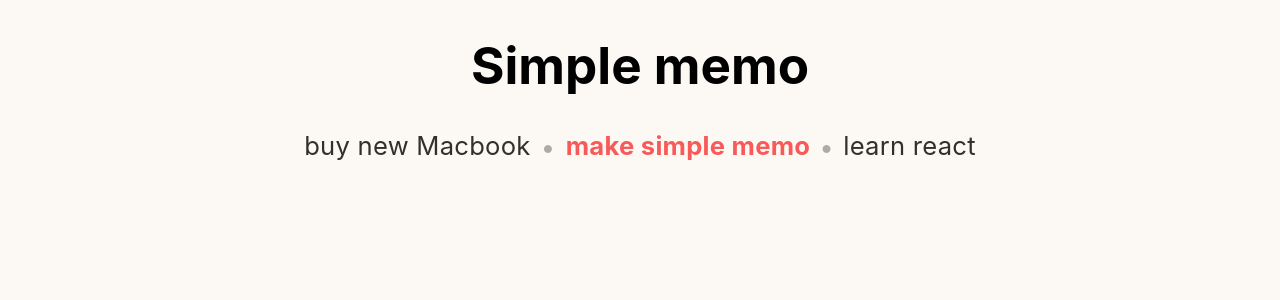
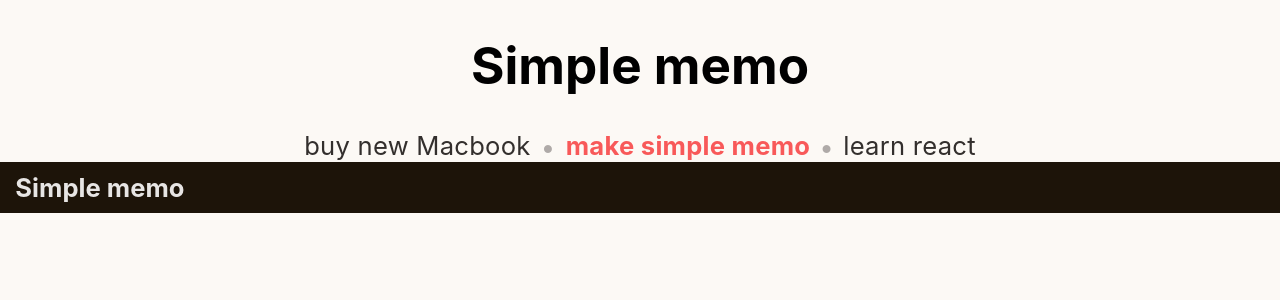
Before and after one commit to hee-develop/simple-memo, a React (Create React App) app: page / in a window 1280 px wide. Shown: the top 300 px of the page. Built offline with nearby package versions, Linux system fonts and the light colour scheme.

Commit message:
add Footer component

```diff
--- a/src/App.tsx
+++ b/src/App.tsx
@@ -1,6 +1,7 @@
 import React, { useCallback, useEffect, useState } from 'react';
 import './App.scss';
 import AddModal from './components/AddModal';
+import Footer from './components/Footer';
 import MemoList from './components/MemoList';
 import { MemoType } from './types/MemoType';
 
@@ -42,6 +43,8 @@ function App() {
         setMemos={setMemos}
       />
 
+      <Footer />
+
       <AddModal
         isVisible={isAddModalVisible}
         onConfirmed={(str) => setMemos(prev => [...prev, {content: str, state: 'normal'}])}
--- /dev/null
+++ b/src/components/Footer.tsx
@@ -0,0 +1,17 @@
+import { useTitle } from '../hooks/useTitle';
+
+import styles from '../styles/components/footer.module.scss';
+
+type Props = {};
+
+export default function Footer({}: Props) {
+  const title = useTitle();
+
+  return (
+    <footer
+      className={styles.footer}
+    >
+      <h1 className={styles.footerTitle}>{title}</h1>
+    </footer>
+  );
+}
--- /dev/null
+++ b/src/hooks/useTitle.ts
@@ -0,0 +1,3 @@
+export function useTitle() {
+  return 'Simple memo';
+}
--- /dev/null
+++ b/src/styles/components/footer.module.scss
@@ -0,0 +1,15 @@
+@import '../_colors.scss';
+
+.footer {
+  display: flex;
+  width: 100%;
+  background-color: $color-background-dark;
+  color: $text-color100;
+  padding: 0.4em 0.6em;
+}
+
+.footerTitle {
+  display: inline;
+  font-size: 1em;
+  margin: 0;
+}
```
